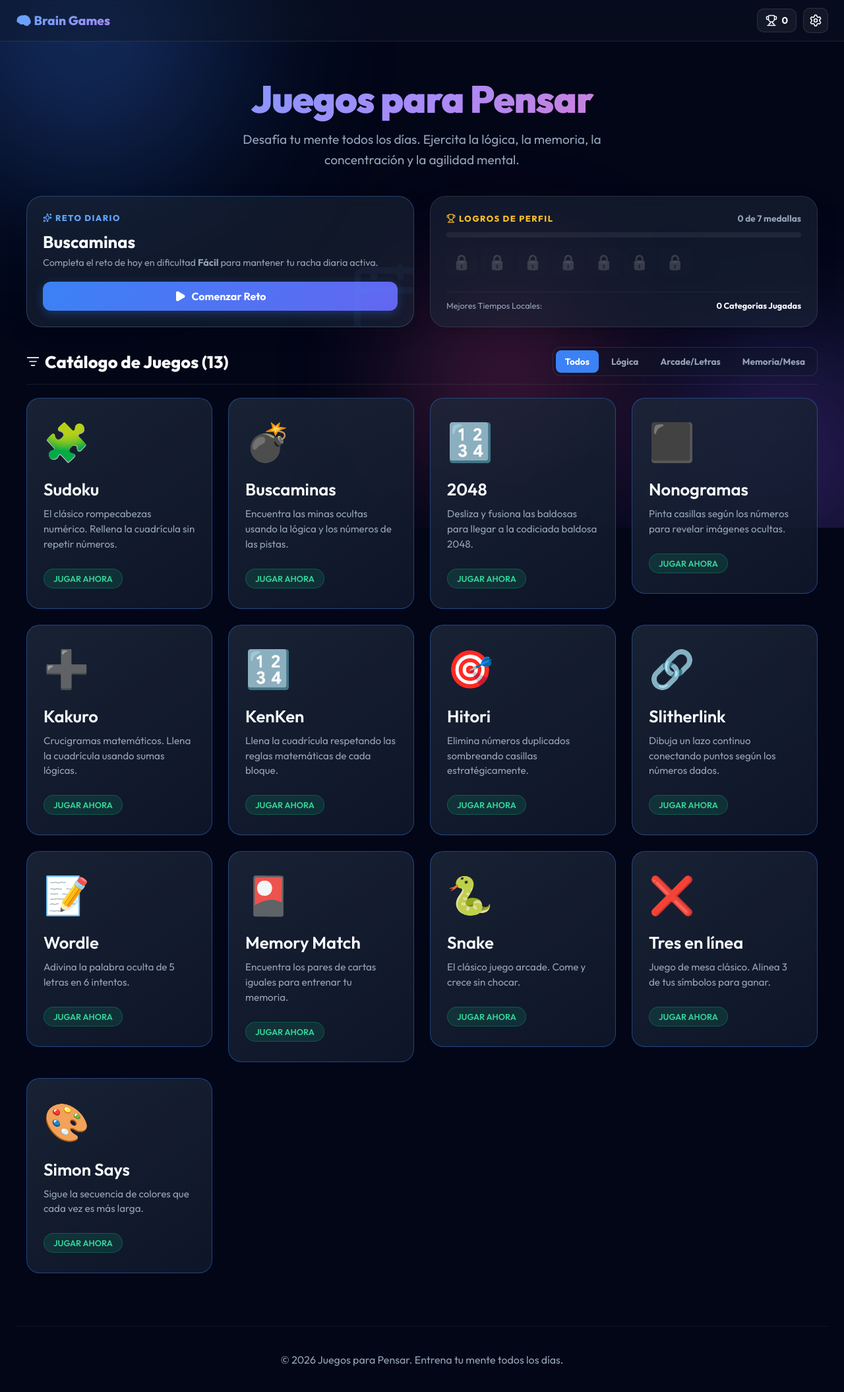
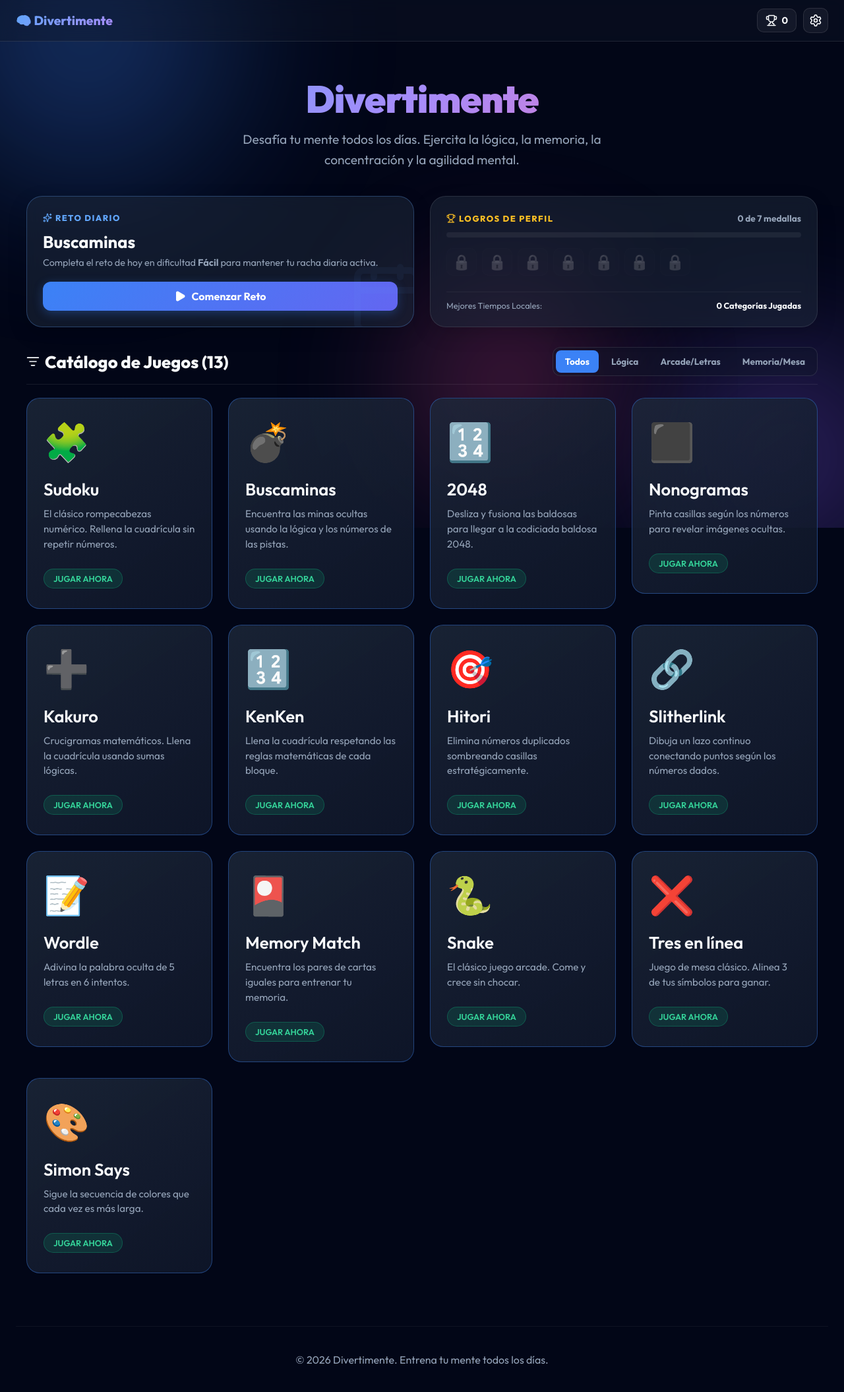
Before and after one commit to juanmdamico/brain-games-app, a React (Vite) app: page / in a window 1280 px wide. Shown: the top 2110 px of the page at 66% size. Built offline with nearby package versions, Linux system fonts and the light colour scheme.

Commit message:
style: rename platform to Divertimente

```diff
--- a/index.html
+++ b/index.html
@@ -6,7 +6,7 @@
     <link rel="manifest" href="/manifest.json" />
     <meta name="theme-color" content="#020617" />
     <meta name="viewport" content="width=device-width, initial-scale=1.0, maximum-scale=1.0, user-scalable=no" />
-    <title>Juegos para Pensar</title>
+    <title>Divertimente</title>
     <!-- Google Fonts - Outfit -->
     <link rel="preconnect" href="https://fonts.googleapis.com">
     <link rel="preconnect" href="https://fonts.gstatic.com" crossorigin>
--- a/src/components/common/AppLayout.jsx
+++ b/src/components/common/AppLayout.jsx
@@ -81,7 +81,7 @@ const AppLayout = ({ children }) => {
                         WebkitTextFillColor: 'transparent',
                         display: isHome ? 'block' : 'none'
                     }}>
-                        🧠 Brain Games
+                        🧠 Divertimente
                     </span>
                     {streak > 0 && (
                         <div style={{
--- a/src/pages/Home.jsx
+++ b/src/pages/Home.jsx
@@ -45,7 +45,7 @@ const Home = () => {
       {/* Header */}
       <header style={{ textAlign: 'center', marginBottom: '40px', marginTop: '30px' }}>
         <h1 style={{ fontWeight: 900, fontSize: '3.6rem', marginBottom: '10px', background: 'linear-gradient(135deg, #60a5fa, #a78bfa, #f472b6)', WebkitBackgroundClip: 'text', WebkitTextFillColor: 'transparent', letterSpacing: '-1px' }}>
-            Juegos para Pensar
+            Divertimente
         </h1>
         <p style={{ color: 'var(--text-muted)', fontSize: '1.2rem', maxWidth: '650px', margin: '0 auto', lineHeight: 1.6 }}>
             Desafía tu mente todos los días. Ejercita la lógica, la memoria, la concentración y la agilidad mental.
@@ -325,7 +325,7 @@ const Home = () => {
 
       {/* Footer */}
       <footer style={{ textAlign: 'center', padding: '40px 20px', marginTop: '40px', color: 'var(--text-muted)', borderTop: '1px solid rgba(255,255,255,0.05)' }}>
-          <p>© {new Date().getFullYear()} Juegos para Pensar. Entrena tu mente todos los días.</p>
+          <p>© {new Date().getFullYear()} Divertimente. Entrena tu mente todos los días.</p>
       </footer>
 
       {/* Global CSS for filters and layout responsive overrides */}
```
Also changed, not shown: public/manifest.json.
